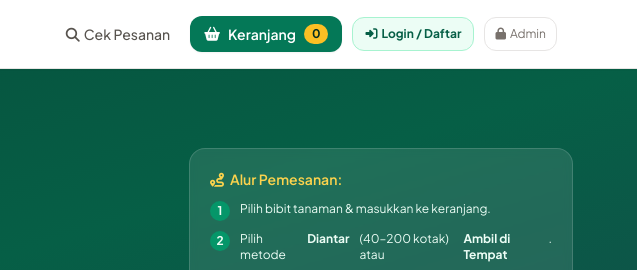
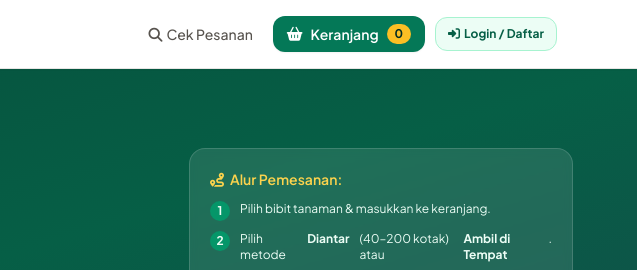
Before and after one commit to Taufikdarmawan02/Iniku, a plain HTML site: page index.html in a window 1280 px wide. Shown: the top 270 px of the page, 643-1280 px from the left. Drawn offline with nearby package versions, Linux system fonts and the light colour scheme.

Commit message:
Update index.html

```diff
--- a/index.html
+++ b/index.html
@@ -56,9 +56,6 @@
           </button>
         </div>
 
-        <a href="admin.html" title="Masuk ke Halaman Admin" class="text-xs text-stone-500 hover:text-stone-800 border border-stone-200 px-2.5 py-2 rounded-xl transition">
-          <i class="fa-solid fa-lock"></i><span class="hidden lg:inline ml-1">Admin</span>
-        </a>
       </div>
     </div>
   </header>
```
